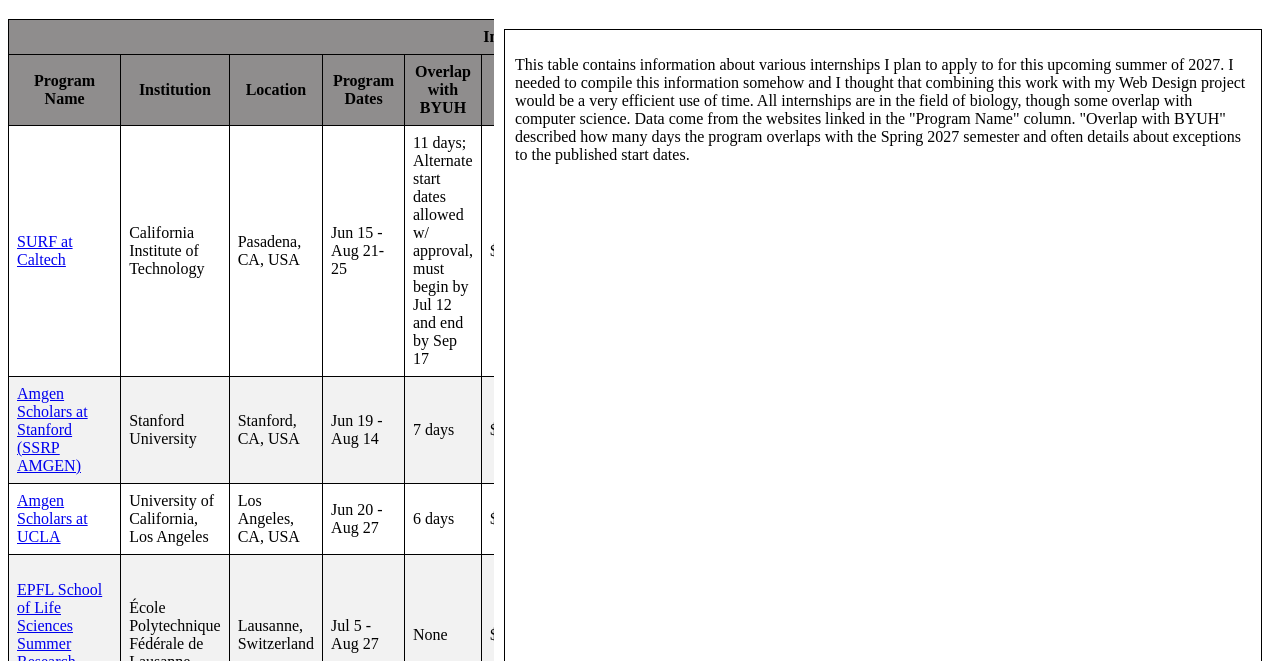
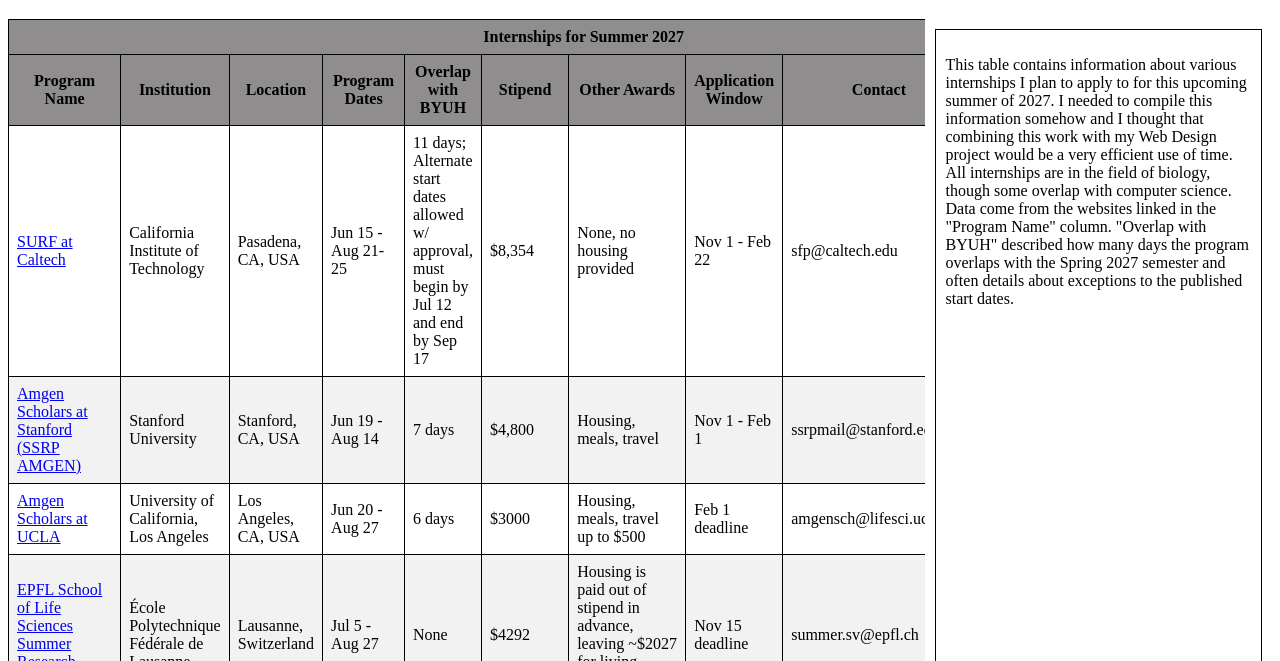
Before and after one commit to jacobalbee/cs140, a plain HTML site: page project/internships/internships.html in a window 1280 px wide. Shown: the part 139-800 px from the top of the page. Drawn offline with Linux system fonts and the light colour scheme.

Commit message:
fixed error

```diff
--- a/project/internships/internships.css
+++ b/project/internships/internships.css
@@ -3,12 +3,12 @@
 }
 
 .container main {
-    flex: 1;
+    flex: 3;
     min-width: 0;
 }
 
 .container aside {
-    flex: 250px;
+    flex: 1;
     padding: 10px;
     margin: 10px;
     border: 1px solid black;
```
